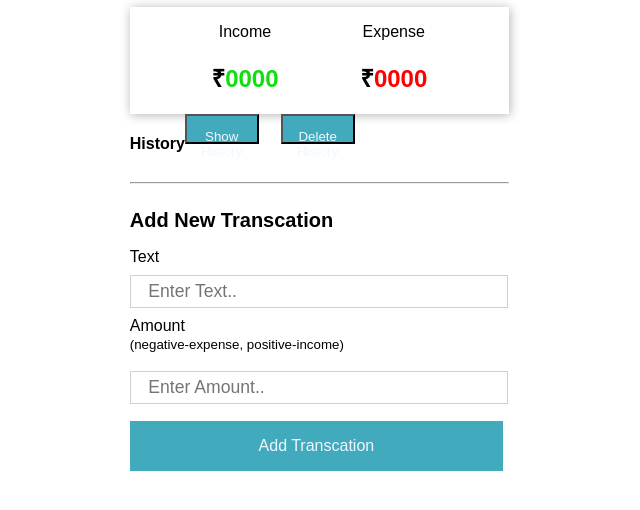
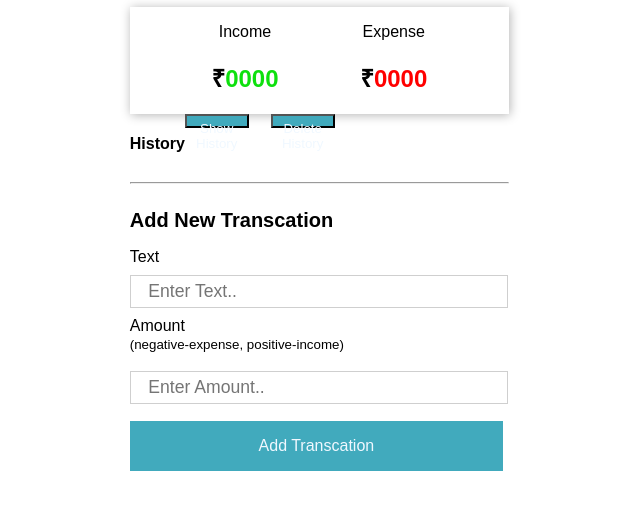
Before and after one commit to Sahil3662/Expense_Tracker, a plain HTML site: page index.html in a window 1280 px wide. Shown: the part 200-710 px from the top of the page, without its empty margins (308-948 px from the left). Drawn offline with Linux system fonts and the light colour scheme.

Commit message:
First Commit

```diff
--- a/style.css
+++ b/style.css
@@ -71,19 +71,19 @@
 }
 #show{
     width: 30%;
-    height: 20%;
+    height: 10px;
     background-color: rgb(65, 170, 189);
     color: aliceblue;
     text-align: center;
-    padding: 1em 1em;
+    padding: 5px 5px;
     cursor: pointer;
 }
 #none{
     width: 30%;
-    height:20%;
+    height:10px;
     background-color: rgb(65, 170, 189);
     color: aliceblue;
     text-align: center;
-    padding: 1em 1em;
+    padding: 5px 5px;
     cursor: pointer;
 }
```
